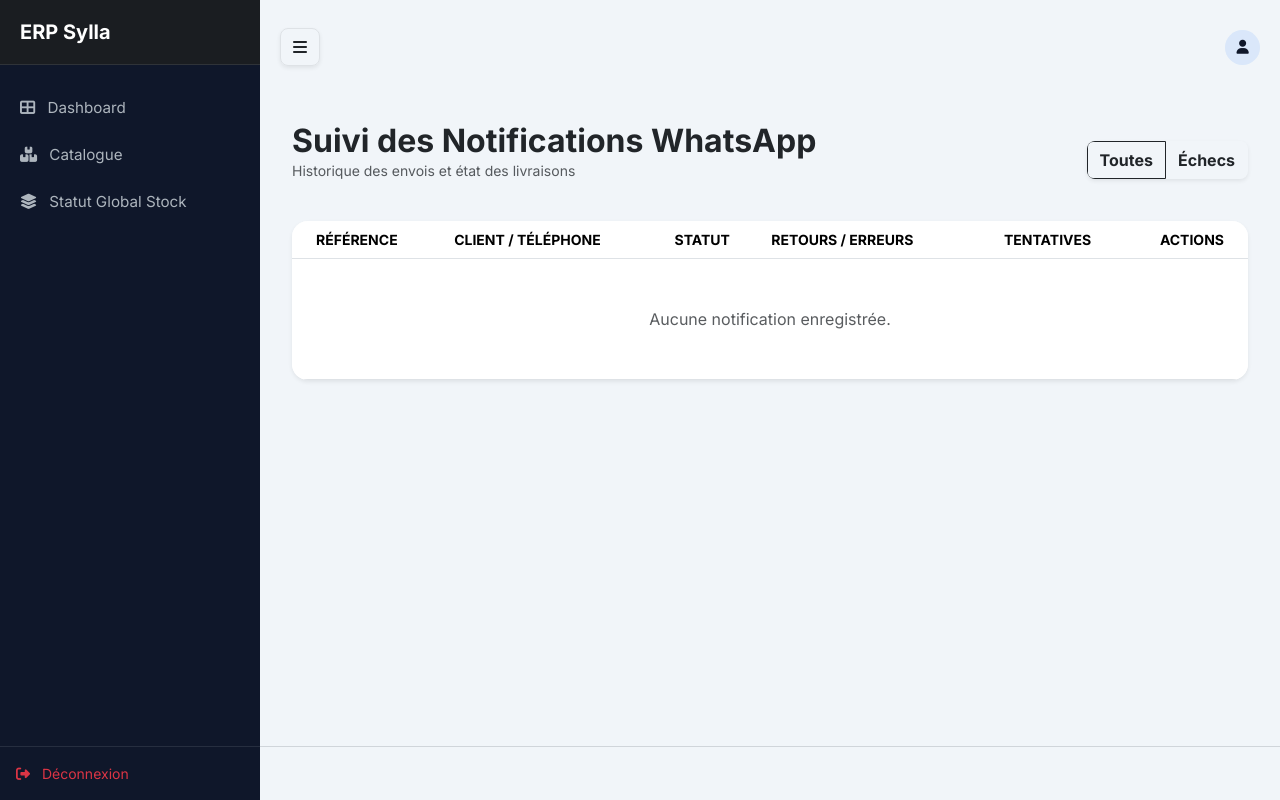
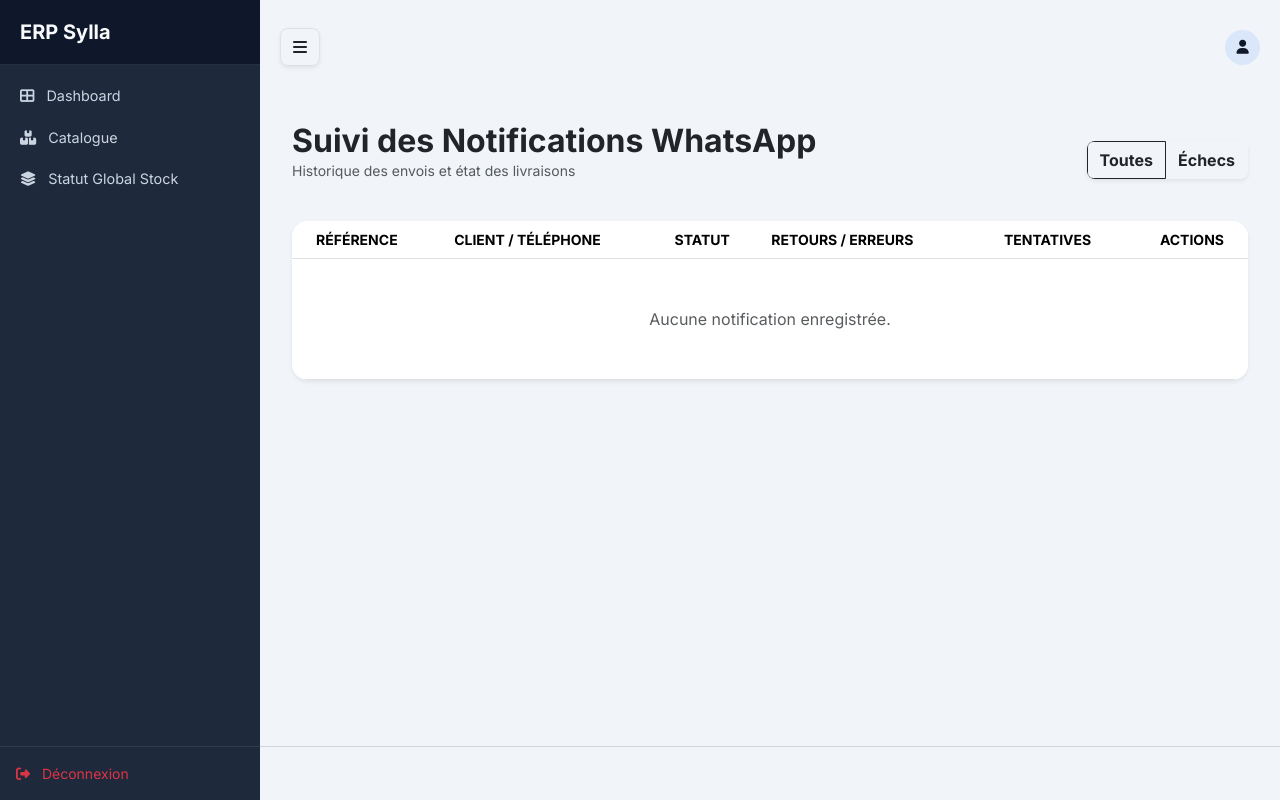
Before and after one commit to Le-dev-du-coin/ERP-Sylla---Solution-de-Gestion-Int-gr-e-pour-Quincaillerie-Moderne, a Django app: template erp_sylla/erp_sylla/templates/communications/dashboard.html in a window 1280 px wide. Run offline with Django 5.2, Linux system fonts and the light colour scheme; the template is opened without the code that fills it, so the values that code supplies are empty; some libraries are stand-ins or nearby versions.

Commit message:
fix: configuration du déploiement (502) et amélioration de la lisibilité de la sidebar

```diff
--- a/erp_sylla/erp_sylla/static/css/dashboard.css
+++ b/erp_sylla/erp_sylla/static/css/dashboard.css
@@ -20,11 +20,19 @@ body {
 #sidebar {
     min-width: var(--sidebar-width);
     max-width: var(--sidebar-width);
-    background: var(--primary-color);
-    color: #fff;
+    background: #1e293b; /* Slate-800 - Un peu plus clair que le noir */
+    color: #f8fafc;
     transition: all 0.3s;
     min-height: 100vh;
     z-index: 1000;
+}
+
+#sidebar .text-muted {
+    color: #94a3b8 !important; /* Slate-400 pour les titres de section */
+}
+
+#sidebar .text-primary {
+    color: var(--accent-color) !important; /* Utiliser l'accent color pour le logo */
 }
 
 .btn-primary {
@@ -44,30 +52,31 @@ body {
 
 #sidebar .sidebar-header {
     padding: 20px;
-    background: #1a1d21;
+    background: #0f172a; /* Slate-900 pour l'en-tête */
 }
 
 #sidebar ul.components {
-    padding: 20px 0;
+    padding: 10px 0;
 }
 
 #sidebar ul li a {
-    padding: 12px 20px;
+    padding: 10px 20px;
     display: block;
-    color: #adb5bd;
+    color: #cbd5e1; /* Slate-300 pour les liens */
     text-decoration: none;
-    font-size: 0.95rem;
+    font-size: 0.9rem;
     transition: 0.2s;
 }
 
 #sidebar ul li a:hover {
     color: #fff;
-    background: rgba(255, 255, 255, 0.05);
+    background: rgba(255, 255, 255, 0.1);
 }
 
 #sidebar ul li.active > a {
     color: #fff;
-    background: var(--primary-color);
+    background: #334155; /* Slate-700 pour l'élément actif */
+    border-left: 4px solid var(--accent-color);
 }
 
 #content {
```
Also changed, not shown: 2 other files.
